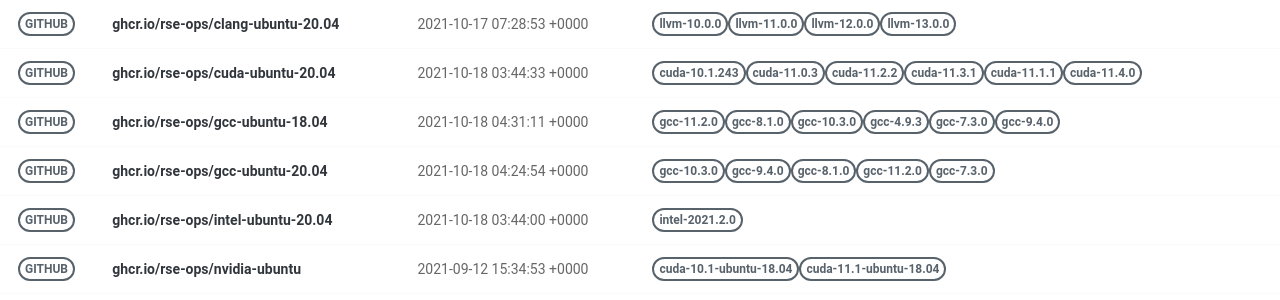
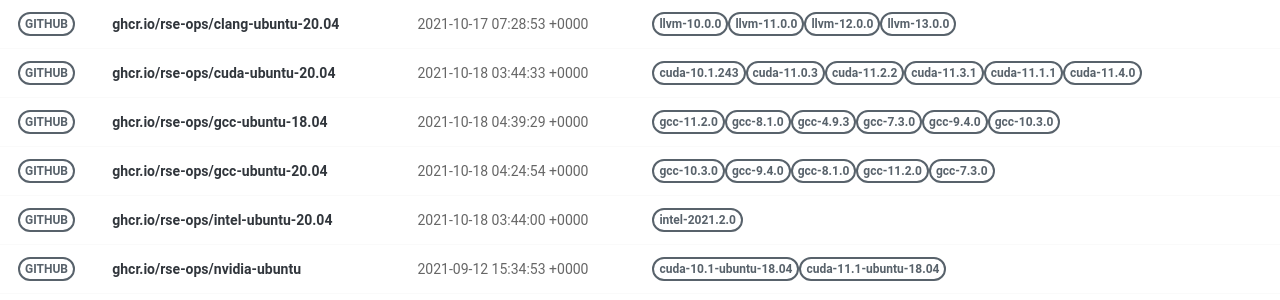
Before and after one commit to rse-ops/docker-images, a Jekyll site: the page built from pages/index.md, in a window 1280 px wide. Shown: the part 179-479 px from the top of the page. Built offline with Jekyll 4.4.1, drawn with Linux system fonts in a browser that asks for light colours; nearby versions of some CDN libraries.

Commit message:
Automated push to update library 2021-10-18

```diff
--- a/_library/ghcr.io-rse-ops-gcc-ubuntu-18.04.md
+++ b/_library/ghcr.io-rse-ops-gcc-ubuntu-18.04.md
@@ -1,7 +1,7 @@
 ---
 layout: container
 name: ghcr.io/rse-ops/gcc-ubuntu-18.04
-updated_at: 2021-10-18 04:31:11.870241
+updated_at: 2021-10-18 04:39:29.108610
 
 
 container_url: https://github.com/orgs/rse-ops/packages/container/package/gcc-ubuntu-18.04
```
Also changed, not shown: other parts of _library/ghcr.io-rse-ops-gcc-ubuntu-18.04.md (+3 -3 lines).
